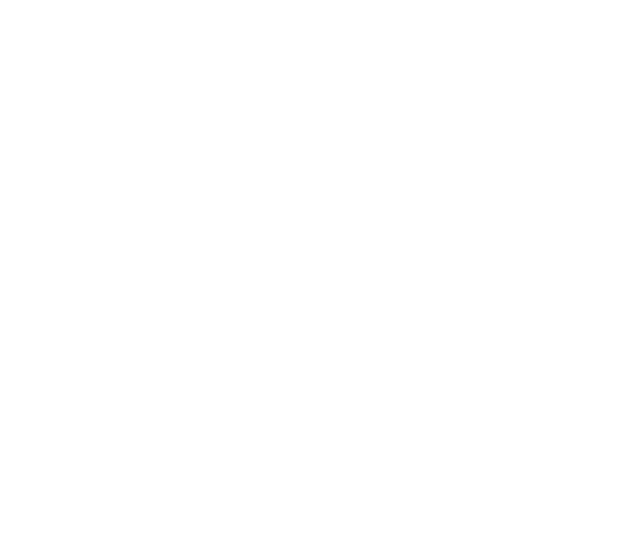
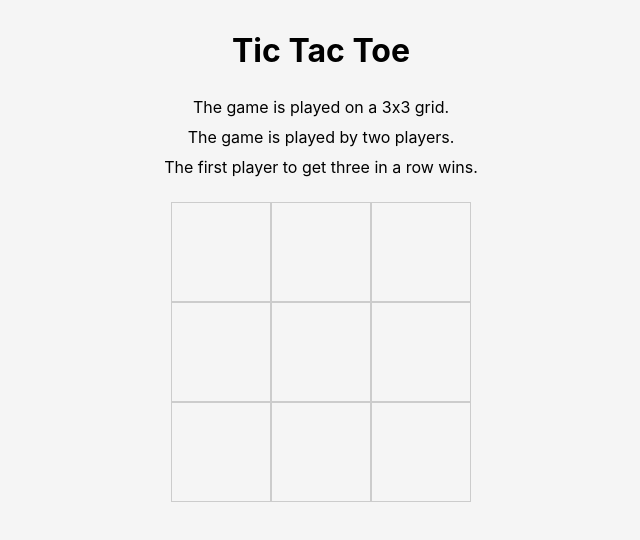
Before and after one commit to kennarddh/tic-tac-toe-react, a React (Create React App) app: page / in a window 1280 px wide. Shown: the top 540 px of the page, without its empty margins (319-959 px from the left). Built offline with nearby package versions, Linux system fonts and the light colour scheme.

Commit message:
feat: Create square grid

```diff
--- a/src/App.js
+++ b/src/App.js
@@ -1,7 +1,31 @@
-import React from 'react'
+import React, { useState } from 'react'
+
+// Components
+import Square from 'Components/Square/Square'
+
+// Styles
+import { Container, GameContainer } from 'Styles'
 
 const App = () => {
-	return <div className='container'></div>
+	const [Squares] = useState(Array(9).fill(null))
+
+	return (
+		<Container>
+			<h1>Tic Tac Toe</h1>
+
+			<p>The game is played on a 3x3 grid.</p>
+
+			<p>The game is played by two players.</p>
+
+			<p>The first player to get three in a row wins.</p>
+
+			<GameContainer>
+				{Squares.map((square, index) => (
+					<Square key={index} value={square} />
+				))}
+			</GameContainer>
+		</Container>
+	)
 }
 
 export default App
--- /dev/null
+++ b/src/Components/Square/Square.jsx
@@ -0,0 +1,10 @@
+import React from 'react'
+
+// Styles
+import { Container } from './Styles'
+
+const Square = ({ value }) => {
+	return <Container>{value}</Container>
+}
+
+export default Square
--- /dev/null
+++ b/src/Components/Square/Styles.jsx
@@ -0,0 +1,14 @@
+import styled from 'styled-components'
+
+export const Container = styled.div`
+	display: flex;
+	flex-direction: column;
+	align-items: center;
+	justify-content: center;
+	padding: 10px;
+	width: 100px;
+	height: 100px;
+	background-color: #f5f5f5;
+	box-sizing: border-box;
+	border: 1px solid #ccc;
+`
--- /dev/null
+++ b/src/Styles.jsx
@@ -0,0 +1,25 @@
+import styled from 'styled-components'
+
+export const Container = styled.div`
+	display: flex;
+	flex-direction: column;
+	align-items: center;
+	padding: 10px;
+	width: 100vw;
+	height: 100vh;
+	background-color: #f5f5f5;
+	box-sizing: border-box;
+
+	p {
+		margin: 5px 0;
+	}
+`
+
+export const GameContainer = styled.div`
+	margin-top: 20px;
+	display: grid;
+	grid-template-columns: repeat(3, 1fr);
+	grid-template-rows: repeat(3, 1fr);
+	width: 300px;
+	height: 300px;
+`
```
